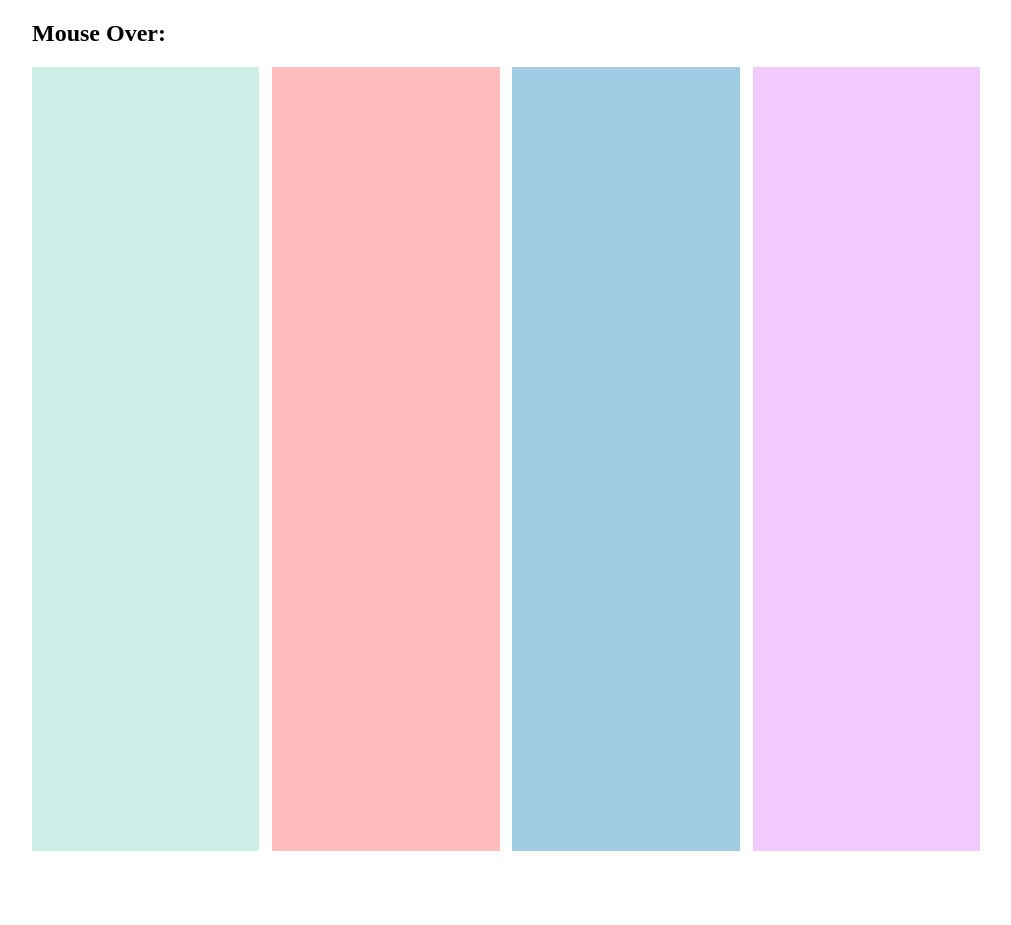
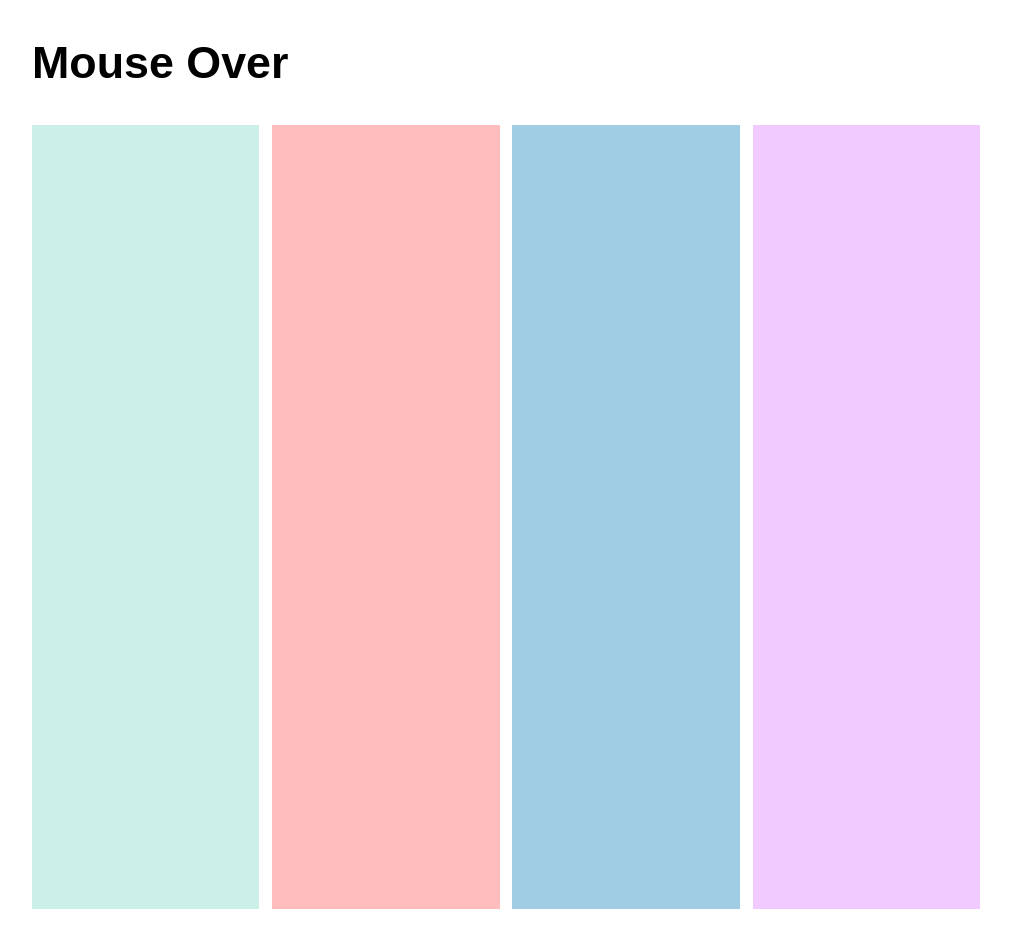
Before and after one commit to TerribleDev/PastelGrid, a plain HTML site: page index.html in a window 1280 px wide. Shown: the whole page, without its empty margins (134-1145 px from the left). Before the commit the page ends 867 px from the top, so only its background shows below. Drawn offline with Linux system fonts and the light colour scheme.

Commit message:
increase headding size, arial

```diff
--- a/index.html
+++ b/index.html
@@ -13,7 +13,7 @@
     </head>
     <body>
         <main class="container">
-            <h2>Mouse Over:</h2>
+            <h2>Mouse Over</h2>
             <div class="grid">
                 <div class="column column1"></div>
                 <div class="column column2"></div>
--- a/styles.css
+++ b/styles.css
@@ -2,7 +2,12 @@
   max-width: 75%;
   margin: 1em auto;
 }
-
+html {
+    font-family: Arial,Helvetica,sans-serif;
+}
+h2 {
+    font-size: 2.8rem;
+}
 .grid {
   display: grid;
   grid-template-columns: repeat(4, 1fr);
```
